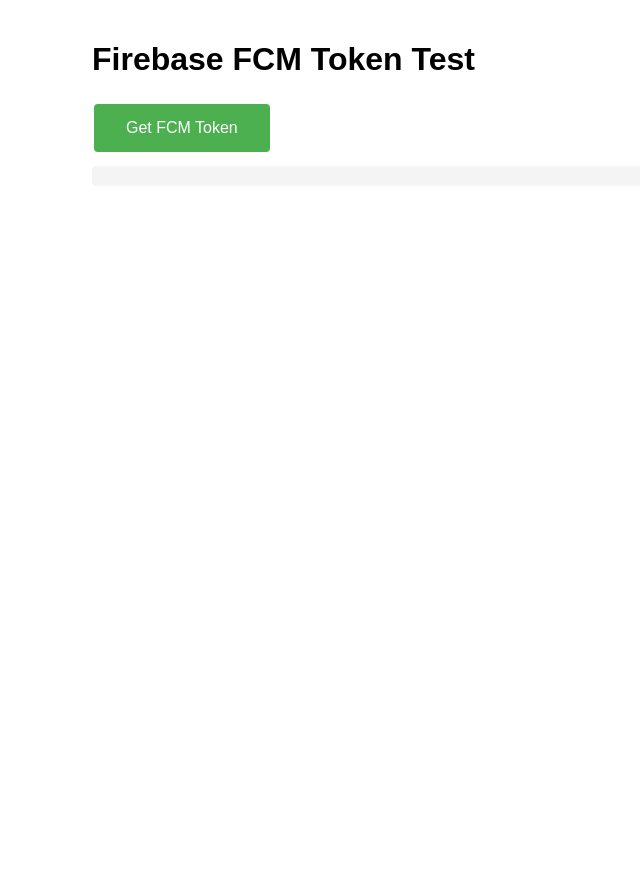
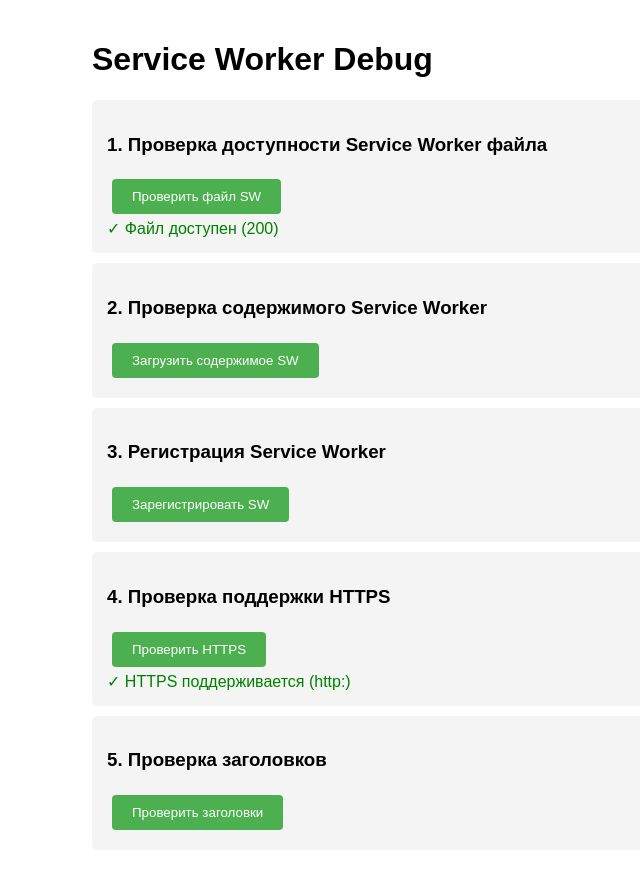
Before and after one commit to ChestnutCMD/Rental-Guru, a Django app: template RentalGuru/notification/templates/test_push.html in a window 1280 px wide. Shown: the whole page, without its empty margins (148-788 px from the left). Before the commit the page ends 152 px from the top, so only its background shows below. Run offline with Django 4.2, Linux system fonts and the light colour scheme; the template is opened without the code that fills it, so the values that code supplies are empty; parts of the project's set-up code (start-up, migrations or seed data) failed here and were passed over; some libraries are stand-ins or nearby versions.

Commit message:
update fcm

```diff
--- a/RentalGuru/notification/templates/test_push.html
+++ b/RentalGuru/notification/templates/test_push.html
@@ -3,7 +3,7 @@
 <head>
     <meta charset="UTF-8">
     <meta name="viewport" content="width=device-width, initial-scale=1.0">
-    <title>Firebase FCM Token Test</title>
+    <title>Service Worker Debug</title>
     <style>
         body {
             font-family: Arial, sans-serif;
@@ -11,115 +11,156 @@
             margin: 0 auto;
             padding: 20px;
         }
+        .debug-section {
+            background-color: #f4f4f4;
+            padding: 15px;
+            margin: 10px 0;
+            border-radius: 5px;
+        }
+        .error { color: red; }
+        .success { color: green; }
+        .info { color: blue; }
         button {
             background-color: #4CAF50;
             border: none;
             color: white;
-            padding: 15px 32px;
-            text-align: center;
-            text-decoration: none;
-            display: inline-block;
-            font-size: 16px;
-            margin: 4px 2px;
+            padding: 10px 20px;
+            margin: 5px;
             cursor: pointer;
             border-radius: 4px;
         }
-        button:hover {
-            background-color: #45a049;
-        }
-        #token {
-            background-color: #f4f4f4;
+        pre {
+            background-color: #f0f0f0;
             padding: 10px;
             border-radius: 4px;
-            word-break: break-all;
-            margin-top: 10px;
-        }
-        .error {
-            color: red;
-        }
-        .success {
-            color: green;
+            overflow-x: auto;
         }
     </style>
 </head>
 <body>
-    <h1>Firebase FCM Token Test</h1>
-    <button id="get-token">Get FCM Token</button>
-    <p id="token"></p>
+    <h1>Service Worker Debug</h1>
 
-    <!-- Firebase App (the core Firebase SDK) - обновлена версия -->
-    <script src="https://www.gstatic.com/firebasejs/9.14.0/firebase-app-compat.js"></script>
-    <!-- Firebase Messaging -->
-    <script src="https://www.gstatic.com/firebasejs/9.14.0/firebase-messaging-compat.js"></script>
+    <div class="debug-section">
+        <h3>1. Проверка доступности Service Worker файла</h3>
+        <button onclick="checkServiceWorkerFile()">Проверить файл SW</button>
+        <div id="sw-file-check"></div>
+    </div>
+
+    <div class="debug-section">
+        <h3>2. Проверка содержимого Service Worker</h3>
+        <button onclick="fetchServiceWorkerContent()">Загрузить содержимое SW</button>
+        <div id="sw-content"></div>
+    </div>
+
+    <div class="debug-section">
+        <h3>3. Регистрация Service Worker</h3>
+        <button onclick="registerServiceWorker()">Зарегистрировать SW</button>
+        <div id="sw-registration"></div>
+    </div>
+
+    <div class="debug-section">
+        <h3>4. Проверка поддержки HTTPS</h3>
+        <button onclick="checkHTTPS()">Проверить HTTPS</button>
+        <div id="https-check"></div>
+    </div>
+
+    <div class="debug-section">
+        <h3>5. Проверка заголовков</h3>
+        <button onclick="checkHeaders()">Проверить заголовки</button>
+        <div id="headers-check"></div>
+    </div>
 
     <script>
-        // Your web app's Firebase configuration
-        const firebaseConfig = {
-              apiKey: "AIzaSyAVFtJ9isbDXFaLbmJJcDdpMA8jsl_ZyOU",
-              authDomain: "rental-guru-465d7.firebaseapp.com",
-              projectId: "rental-guru-465d7",
-              storageBucket: "rental-guru-465d7.firebasestorage.app",
-              messagingSenderId: "274995950667",
-              appId: "1:274995950667:web:e3872098a2b49116acc9ce",
-              measurementId: "G-K2WEZKWG2W"
-            };
-
-        // Initialize Firebase
-        firebase.initializeApp(firebaseConfig);
-
-        // Retrieve Firebase Messaging object
-        const messaging = firebase.messaging();
-
-        // Register service worker
-        if ('serviceWorker' in navigator) {
-            // Убираем type: 'module' для совместимости с compat версией
-            navigator.serviceWorker.register('/firebase-messaging-sw.js')
-                .then((registration) => {
-                    console.log('Service Worker registered with scope:', registration.scope);
-
-                    document.getElementById('get-token').addEventListener('click', async () => {
-                        try {
-                            const permission = await Notification.requestPermission();
-                            if (permission === 'granted') {
-                                const token = await messaging.getToken({
-                                    vapidKey: 'BKKf7beRVHddoNDzr3XwDSNyJyZD_cD3_IrvANTsxLv3rA068b4vfy81JWbwUv4Iaz5DSXQ5ufKqa9J49pSablk',
-                                    serviceWorkerRegistration: registration
-                                });
-                                if (token) {
-                                    console.log('FCM Token:', token);
-                                    document.getElementById('token').innerHTML = '<span class="success">FCM Token получен успешно:</span><br>' + token;
-                                } else {
-                                    console.error('No registration token available. Request permission to generate one.');
-                                    document.getElementById('token').innerHTML = '<span class="error">No registration token available. Request permission to generate one.</span>';
-                                }
-                            } else {
-                                console.error('Notification permission not granted');
-                                document.getElementById('token').innerHTML = '<span class="error">Notification permission not granted</span>';
-                            }
-                        } catch (error) {
-                            console.error('Error getting FCM token:', error);
-                            document.getElementById('token').innerHTML = '<span class="error">Error getting FCM token: ' + error + '</span>';
-                        }
-                    });
-                })
-                .catch((error) => {
-                    console.error('Service Worker registration failed:', error);
-                    document.getElementById('token').innerHTML = '<span class="error">Service Worker registration failed: ' + error + '</span>';
-                });
-        } else {
-            document.getElementById('token').innerHTML = '<span class="error">Service Worker not supported in this browser</span>';
+        async function checkServiceWorkerFile() {
+            const resultDiv = document.getElementById('sw-file-check');
+            try {
+                const response = await fetch('/firebase-messaging-sw.js');
+                if (response.ok) {
+                    resultDiv.innerHTML = `<span class="success">✓ Файл доступен (${response.status})</span>`;
+                } else {
+                    resultDiv.innerHTML = `<span class="error">✗ Файл недоступен (${response.status})</span>`;
+                }
+            } catch (error) {
+                resultDiv.innerHTML = `<span class="error">✗ Ошибка загрузки: ${error.message}</span>`;
+            }
         }
 
-        // Handle incoming messages (optional)
-        messaging.onMessage((payload) => {
-            console.log('Message received. ', payload);
-            // Customize your notification here
-            if (payload.notification) {
-                new Notification(payload.notification.title, {
-                    body: payload.notification.body,
-                    icon: payload.notification.icon || '/firebase-logo.png'
+        async function fetchServiceWorkerContent() {
+            const resultDiv = document.getElementById('sw-content');
+            try {
+                const response = await fetch('/firebase-messaging-sw.js');
+                if (response.ok) {
+                    const content = await response.text();
+                    resultDiv.innerHTML = `<span class="success">✓ Содержимое загружено (${content.length} символов)</span>
+                                         <pre>${content.substring(0, 500)}${content.length > 500 ? '...' : ''}</pre>`;
+                } else {
+                    resultDiv.innerHTML = `<span class="error">✗ Не удалось загрузить содержимое (${response.status})</span>`;
+                }
+            } catch (error) {
+                resultDiv.innerHTML = `<span class="error">✗ Ошибка: ${error.message}</span>`;
+            }
+        }
+
+        async function registerServiceWorker() {
+            const resultDiv = document.getElementById('sw-registration');
+
+            if (!('serviceWorker' in navigator)) {
+                resultDiv.innerHTML = '<span class="error">✗ Service Worker не поддерживается</span>';
+                return;
+            }
+
+            try {
+                resultDiv.innerHTML = '<span class="info">⏳ Регистрация...</span>';
+
+                const registration = await navigator.serviceWorker.register('/firebase-messaging-sw.js');
+
+                resultDiv.innerHTML = `<span class="success">✓ Service Worker зарегистрирован</span>
+                                     <br>Scope: ${registration.scope}
+                                     <br>State: ${registration.active?.state || 'installing'}`;
+
+                // Проверяем на ошибки
+                registration.addEventListener('error', (error) => {
+                    resultDiv.innerHTML += `<br><span class="error">Ошибка SW: ${error.message}</span>`;
                 });
+
+            } catch (error) {
+                resultDiv.innerHTML = `<span class="error">✗ Ошибка регистрации: ${error.message}</span>`;
+                console.error('SW registration error:', error);
             }
+        }
+
+        function checkHTTPS() {
+            const resultDiv = document.getElementById('https-check');
+            const protocol = window.location.protocol;
+            const hostname = window.location.hostname;
+
+            if (protocol === 'https:' || hostname === 'localhost' || hostname === '127.0.0.1') {
+                resultDiv.innerHTML = `<span class="success">✓ HTTPS поддерживается (${protocol})</span>`;
+            } else {
+                resultDiv.innerHTML = `<span class="error">✗ HTTPS требуется для Service Worker (текущий: ${protocol})</span>`;
+            }
+        }
+
+        async function checkHeaders() {
+            const resultDiv = document.getElementById('headers-check');
+            try {
+                const response = await fetch('/firebase-messaging-sw.js');
+                const headers = {};
+                for (let [key, value] of response.headers.entries()) {
+                    headers[key] = value;
+                }
+
+                resultDiv.innerHTML = `<span class="info">Заголовки ответа:</span>
+                                     <pre>${JSON.stringify(headers, null, 2)}</pre>`;
+            } catch (error) {
+                resultDiv.innerHTML = `<span class="error">✗ Ошибка получения заголовков: ${error.message}</span>`;
+            }
+        }
+
+        // Автоматическая проверка при загрузке страницы
+        window.addEventListener('load', () => {
+            checkHTTPS();
+            checkServiceWorkerFile();
         });
     </script>
 </body>
--- a/RentalGuru/notification/urls.py
+++ b/RentalGuru/notification/urls.py
@@ -1,11 +1,13 @@
 from django.urls import path, include
 from rest_framework.routers import DefaultRouter
-from .views import NotificationViewSet, get_fcm_token
+from .views import NotificationViewSet, get_fcm_token, fcm_debug, test_https
 
 router = DefaultRouter()
 router.register(r'notifications', NotificationViewSet, basename='notifications')
 
 urlpatterns = [
     path('', include(router.urls)),
-    path('fcm_token/', get_fcm_token, name='fcm_token')
+    path('fcm_token/', get_fcm_token, name='fcm_token'),
+    path('debug/fcm/', fcm_debug, name='fcm_debug'),
+    path('debug/https/', test_https, name='test_https'),
 ]
--- a/RentalGuru/notification/views.py
+++ b/RentalGuru/notification/views.py
@@ -1,8 +1,11 @@
+import logging
 import os
 
 from django.http import FileResponse, HttpResponse
 from django.shortcuts import render
 from django.views.decorators.cache import cache_control
+from django.views.decorators.csrf import csrf_exempt
+from django.views.decorators.http import require_http_methods
 from drf_spectacular.utils import extend_schema
 from rest_framework import viewsets
 from rest_framework.permissions import IsAuthenticated
@@ -43,32 +46,149 @@ def get_fcm_token(request):
     return render(request, 'test_push.html')
 
 
-@cache_control(max_age=3600)
+logger = logging.getLogger(__name__)
+
+
+@require_http_methods(["GET"])
+@cache_control(max_age=0, must_revalidate=True)
 def firebase_messaging_sw(request):
     """
     Обслуживание Service Worker для Firebase
     """
     try:
-        path = os.path.join(settings.STATIC_ROOT, 'firebase-messaging-sw.js')
-        if os.path.exists(path):
-            response = FileResponse(
-                open(path, 'rb'),
-                content_type='application/javascript'
-            )
-            # Добавляем заголовки для Service Worker
+        possible_paths = [
+            os.path.join(settings.STATIC_ROOT, 'firebase-messaging-sw.js'),
+            os.path.join(settings.BASE_DIR, 'static', 'firebase-messaging-sw.js'),
+            os.path.join(settings.BASE_DIR, 'staticfiles', 'firebase-messaging-sw.js'),
+        ]
+
+        sw_path = None
+        for path in possible_paths:
+            if os.path.exists(path):
+                sw_path = path
+                break
+
+        if sw_path:
+            logger.info(f"Service Worker найден по пути: {sw_path}")
+
+            with open(sw_path, 'rb') as f:
+                content = f.read()
+
+            response = HttpResponse(content, content_type='application/javascript')
+
             response['Service-Worker-Allowed'] = '/'
-            response['Cache-Control'] = 'max-age=3600'
+            response['Cache-Control'] = 'no-cache, no-store, must-revalidate'
+            response['Pragma'] = 'no-cache'
+            response['Expires'] = '0'
+
+            if hasattr(settings, 'CORS_ALLOW_ALL_ORIGINS') and settings.CORS_ALLOW_ALL_ORIGINS:
+                response['Access-Control-Allow-Origin'] = '*'
+
             return response
         else:
-            # Если файл не найден, возвращаем 404
-            return HttpResponse(
-                "Service Worker file not found",
-                status=404,
-                content_type='text/plain'
-            )
+            logger.error(f"Service Worker не найден. Проверенные пути: {possible_paths}")
+
+            fallback_sw = """
+// Fallback Service Worker
+console.log('Fallback Service Worker загружен');
+
+self.addEventListener('install', function(event) {
+    console.log('Fallback Service Worker установлен');
+    event.waitUntil(self.skipWaiting());
+});
+
+self.addEventListener('activate', function(event) {
+    console.log('Fallback Service Worker активирован');
+    event.waitUntil(self.clients.claim());
+});
+"""
+            response = HttpResponse(fallback_sw, content_type='application/javascript')
+            response['Service-Worker-Allowed'] = '/'
+            response['Cache-Control'] = 'no-cache'
+            return response
+
     except Exception as e:
-        return HttpResponse(
-            f"Error serving Service Worker: {str(e)}",
-            status=500,
-            content_type='text/plain'
-        )
+        logger.error(f"Ошибка при обслуживании Service Worker: {str(e)}")
+
+        error_sw = f"""
+// Error Service Worker
+console.error('Ошибка загрузки Service Worker: {str(e)}');
+
+self.addEventListener('install', function(event) {{
+    console.log('Error Service Worker установлен');
+    event.waitUntil(self.skipWaiting());
+}});
+
+self.addEventListener('activate', function(event) {{
+    console.log('Error Service Worker активирован');
+    event.waitUntil(self.clients.claim());
+}});
+"""
+        response = HttpResponse(error_sw, content_type='application/javascript')
+        response['Service-Worker-Allowed'] = '/'
+        response['Cache-Control'] = 'no-cache'
+        return response
+
+
+@csrf_exempt
+@require_http_methods(["GET"])
+def fcm_debug(request):
+    """
+    Отладочная информация для FCM
+    """
+    debug_info = {
+        'static_root': getattr(settings, 'STATIC_ROOT', 'Not set'),
+        'base_dir': getattr(settings, 'BASE_DIR', 'Not set'),
+        'debug': getattr(settings, 'DEBUG', False),
+        'allowed_hosts': getattr(settings, 'ALLOWED_HOSTS', []),
+        'secure_ssl_redirect': getattr(settings, 'SECURE_SSL_REDIRECT', False),
+        'use_https': request.is_secure(),
+        'host': request.get_host(),
+        'protocol': 'https' if request.is_secure() else 'http',
+    }
+
+    possible_paths = [
+        os.path.join(settings.STATIC_ROOT, 'firebase-messaging-sw.js'),
+        os.path.join(settings.BASE_DIR, 'static', 'firebase-messaging-sw.js'),
+        os.path.join(settings.BASE_DIR, 'staticfiles', 'firebase-messaging-sw.js'),
+    ]
+
+    file_status = {}
+    for path in possible_paths:
+        file_status[path] = {
+            'exists': os.path.exists(path),
+            'readable': os.path.isfile(path) and os.access(path, os.R_OK) if os.path.exists(path) else False,
+            'size': os.path.getsize(path) if os.path.exists(path) else 0,
+        }
+
+    debug_info['files'] = file_status
+    output = []
+    output.append("=== FCM Debug Info ===\n")
+
+    for key, value in debug_info.items():
+        if key == 'files':
+            output.append(f"{key}:")
+            for file_path, status in value.items():
+                output.append(f"  {file_path}:")
+                for status_key, status_value in status.items():
+                    output.append(f"    {status_key}: {status_value}")
+        else:
+            output.append(f"{key}: {value}")
+
+    return HttpResponse('\n'.join(output), content_type='text/plain')
+
+
+@require_http_methods(["GET"])
+def test_https(request):
+    """
+    Тестирование HTTPS соединения
+    """
+    info = {
+        'is_secure': request.is_secure(),
+        'scheme': request.scheme,
+        'host': request.get_host(),
+        'full_url': request.build_absolute_uri(),
+        'headers': dict(request.headers),
+    }
+
+    return HttpResponse(f"HTTPS Test: {info}", content_type='text/plain')
```
Also changed, not shown: 1 other file.
